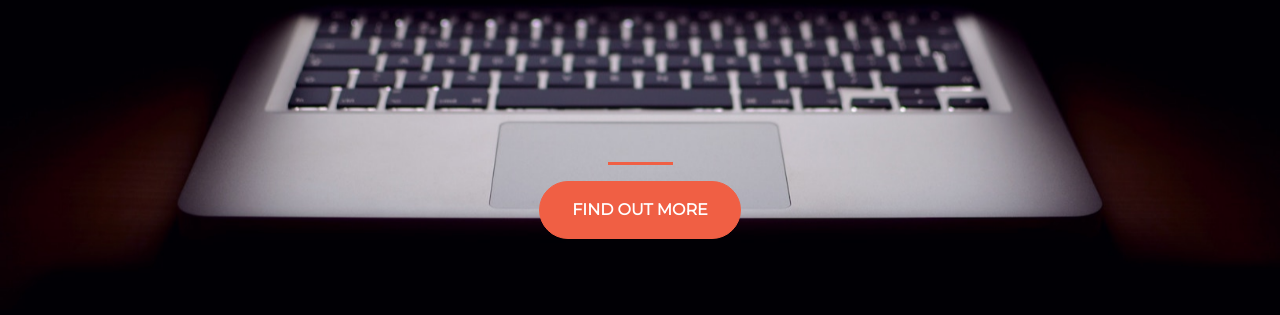
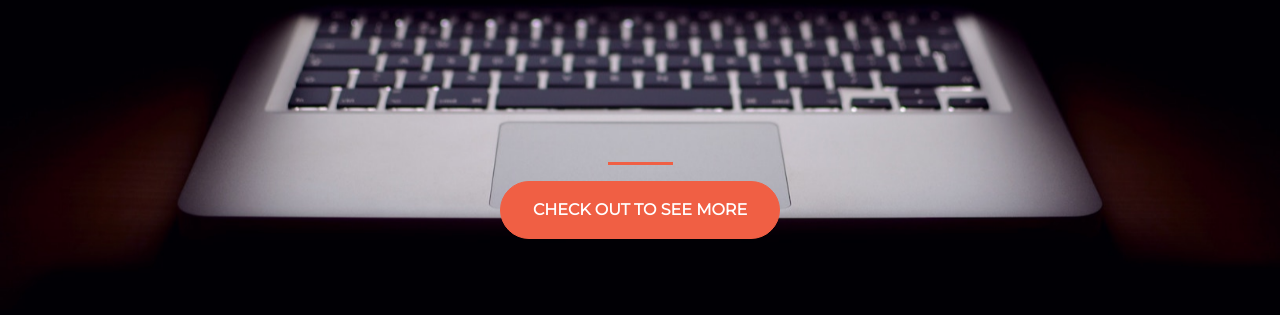
Before and after one commit to ezzaddeentru/startup-project, a plain HTML site: page index.html in a window 1280 px wide. Shown: the part 349-664 px from the top of the page. Drawn offline with nearby package versions, Linux system fonts and the light colour scheme.

Commit message:
changed the a

```diff
--- a/index.html
+++ b/index.html
@@ -24,7 +24,7 @@
           <div class="buffer col-12"></div>
           <section class="text-center col-12">
             <hr>
-            <a href="https://mailchi.mp/b5f43d3cb9f8/ezzaddeen"><button class="btn btn-primary">Find out more</button</a>
+            <a href="https://mailchi.mp/b5f43d3cb9f8/ezzaddeen"><button class="btn btn-primary">Check out to see more</button</a>
         </section>
       </div>
     </div>
```
